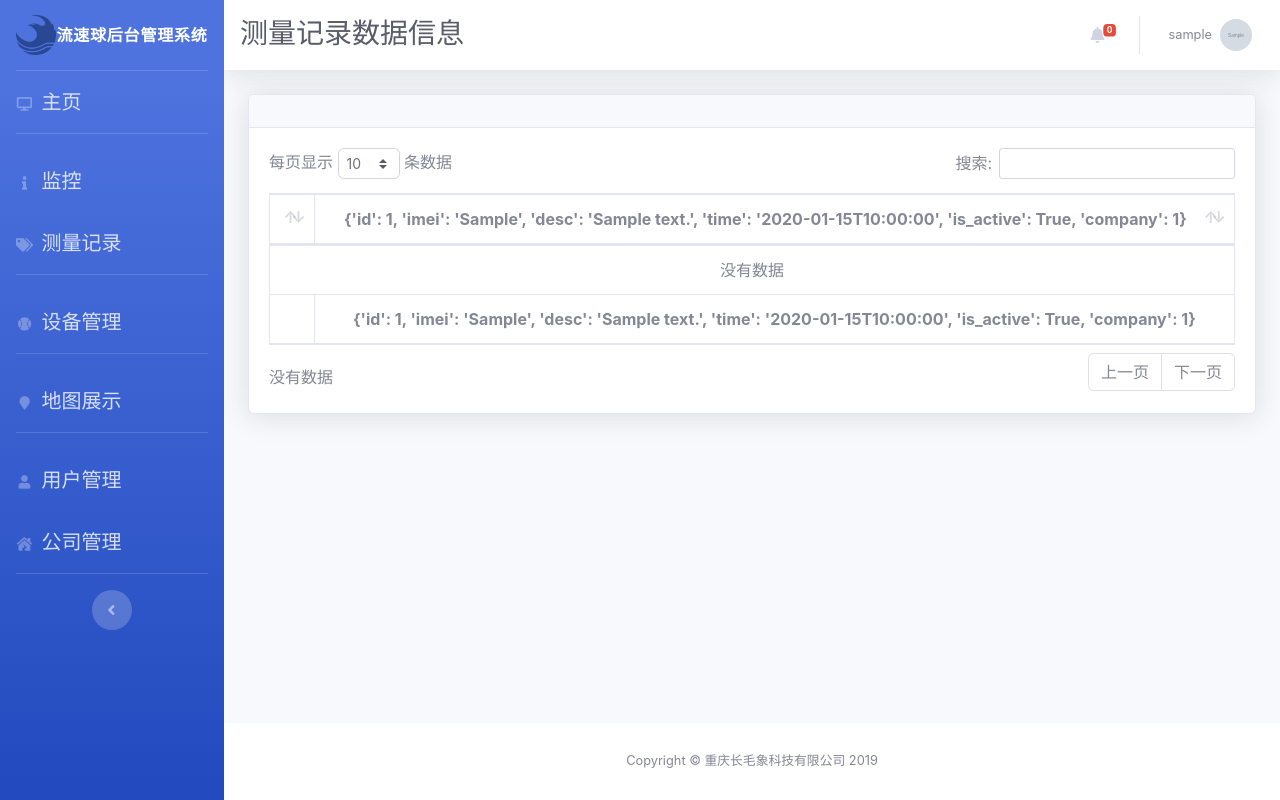
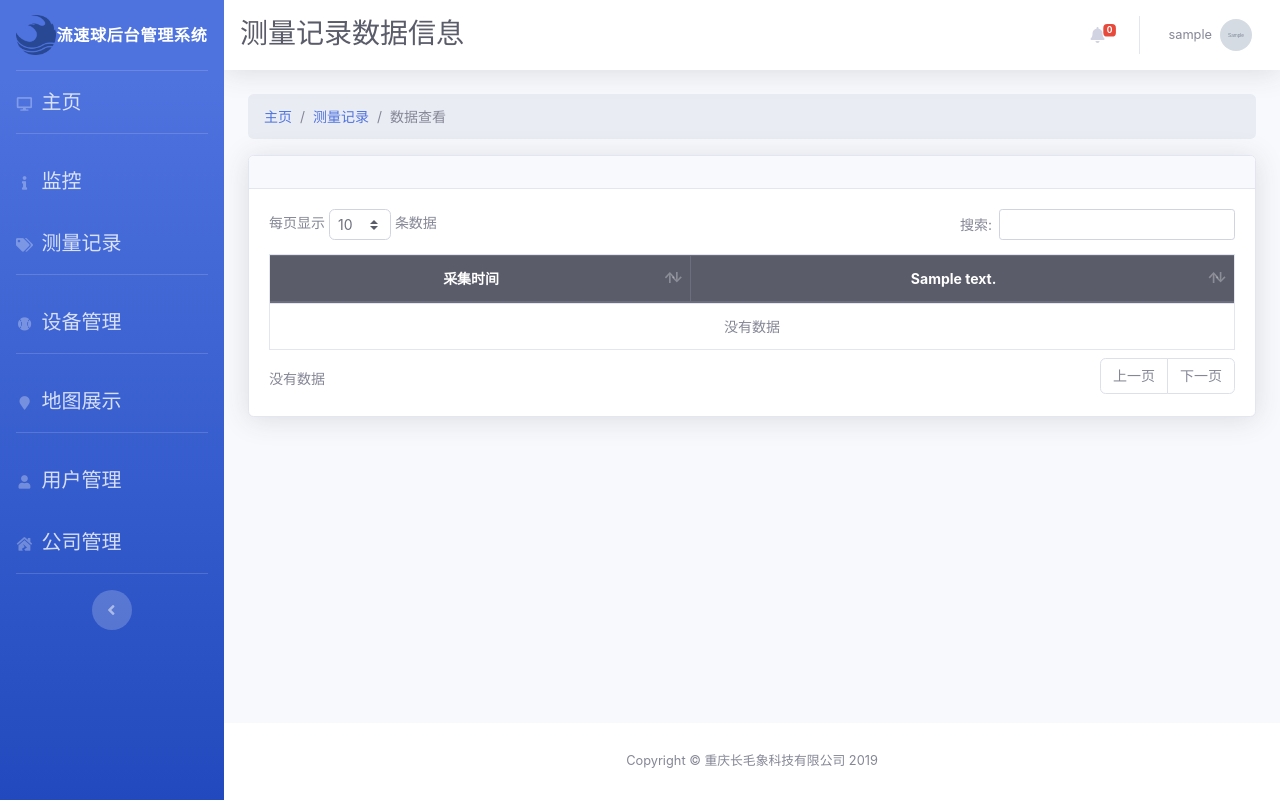
Before and after one commit to yanshigou/river_ball, a Django app: a page that uses templates/record_location_infos.html in a window 1280 px wide. Run offline with Django 3.2, Linux system fonts and the light colour scheme; a user stored in the database is signed in; tables that the repository leaves empty hold one stand-in row (values such as "Sample post"); grey boxes marked "Sample" are stand-in pictures; some libraries are stand-ins or nearby versions.

Commit message:
不定条数数据列表

```diff
--- a/templates/record_location_infos.html
+++ b/templates/record_location_infos.html
@@ -1,6 +1,6 @@
 {% extends 'blank.html' %}
 {% load  staticfiles %}
-
+{% load  mytag %}
 {% block title %}
 测量记录数据信息
 {% endblock %}
@@ -26,8 +26,12 @@
 {% endblock %}
 
 {% block page_content %}
-    <div class="container-fluid">
-
+<div class="container-fluid" style="font-size:14px">
+<ol class="breadcrumb">
+        <li class="breadcrumb-item"><a href="{% url 'index' %}">主页</a></li>
+        <li class="breadcrumb-item"><a href="{% url 'select2_device' %}">测量记录</a></li>
+        <li class="breadcrumb-item active">数据查看</li>
+    </ol>
     <!-- Page Heading -->
     <!-- DataTales Example -->
     <div class="card shadow mb-4">
@@ -38,31 +42,35 @@
         <div class="card-body">
             <div class="table-responsive">
                 <table class="table table-bordered" id="dataTable" width="100%" cellspacing="0">
-                        <thead>
+                    <thead class="thead-dark">
+                        <tr>
+                            <th>采集时间</th>
+                            {% for desc in desc_list %}
+                            <th>{{ desc.desc }}</th>
+                            {% endfor %}
+                        </tr>
+                    </thead>
+                    {% comment %} <tfoot>
                         <tr>
                             <th></th>
                             {% for desc in desc_list %}
                             <th>{{ desc }}</th>
                             {% endfor %}
                         </tr>
-                        </thead>
-                        <tfoot>
+                    </tfoot> {% endcomment %}
+                    <tbody id="t_body">
+                        {% for data in location_data %}
                         <tr>
-                            <th></th>
+                            <td>{{ data.0 }}</td>
+                            {% comment %} <td>{{ data.1 }}</td>
+                            <td>{{ data.2 }}</td> {% endcomment %}
+
                             {% for desc in desc_list %}
-                                <th>{{ desc }}</th>
+                                {% getMyArr data forloop.counter as speed %}
+                                <td>{{ speed }}</td>
                             {% endfor %}
                         </tr>
-                        </tfoot>
-                        <tbody id="t_body">
-{#                        {% for data in a_list %}#}
-{#                            <tr>#}
-{#                                <td>{{ data.imei }}</td>#}
-{#                                <td>{{ data.time }}</td>#}
-{#                            </tr>#}
-{#                        {% endfor %}#}
-
-
+                        {% endfor %}
                     </tbody>
                 </table>
             </div>
@@ -95,9 +103,11 @@
                 async: true,
                 success: function (data) {
                     if (data.status === 'success') {
-                            $('.alert').addClass('alert-success').html('数据导出成功，请点击文件名称进行下载').show().delay(1500).fadeOut();
+                        $('.alert').addClass('alert-success').html('数据导出成功，请点击文件名称进行下载')
+                            .show().delay(1500).fadeOut();
                     } else {
-                            $('.alert').addClass('alert-success').html('数据导出失败，或没有数据导出').show().delay(3000).fadeOut();
+                        $('.alert').addClass('alert-success').html('数据导出失败，或没有数据导出').show()
+                            .delay(3000).fadeOut();
                     }
                     var href = data.media_url;
                     var file = data.file;
@@ -107,7 +117,9 @@
                     if (file === undefined) {
                         file = '没有数据导出'
                     }
-                        $("#all_button").append('<button type="button" class="btn btn-success"><a href="' + href + '">' + file + '</a></button>'+'&nbsp;');
+                    $("#all_button").append(
+                        '<button type="button" class="btn-sm btn-success"><a href="' +
+                        href + '">' + file + '</a></button>' + '&nbsp;');
 
                 }
             });
```
Lines whose indentation alone changed are shown as unchanged.
